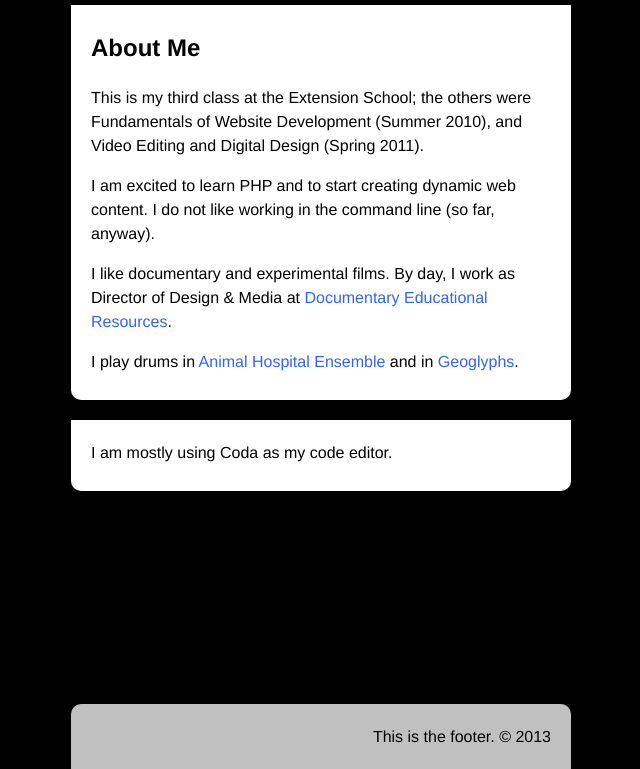
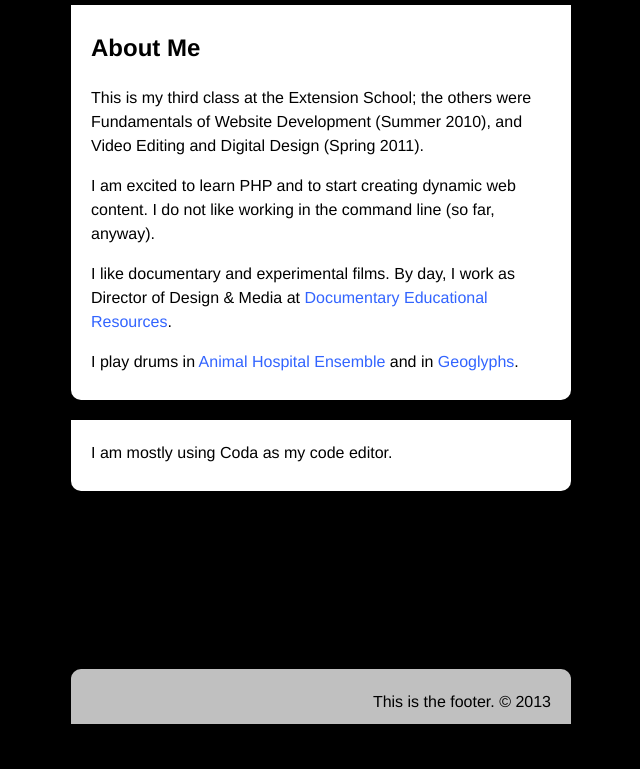
Before and after one commit to phantomhand/p1.aveni.biz, a plain HTML site: page index.html in a window 1280 px wide. Shown: the part 86-855 px from the top of the page, without its empty margins (319-959 px from the left). After the commit the page ends 810 px from the top, so only its background shows below. Drawn offline with Linux system fonts and the light colour scheme.

Commit message:
Changed footer height

```diff
--- a/css/style.css
+++ b/css/style.css
@@ -45,8 +45,8 @@ header {
 footer {
 	background: silver;
 	display: block;
-	height: 50px;           /* set the footer height */
-	margin-top: -10px;      /* match footer height */
+	height: 40px;           /* set the footer height */
+	margin-top: -45px;      /* match footer height */
 	padding: 5px 20px 10px 20px;
 	text-align: right;
 	border-radius: 10px;
```
